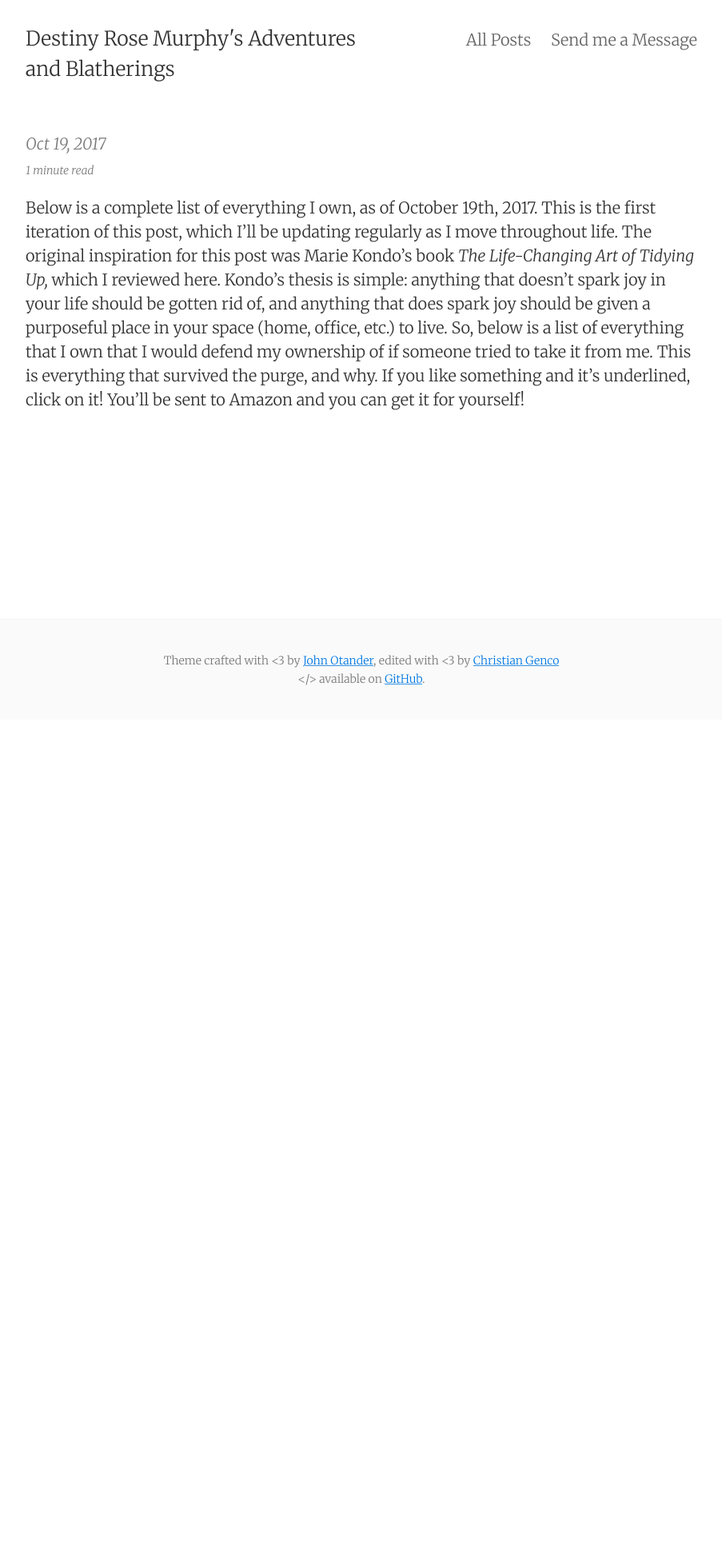
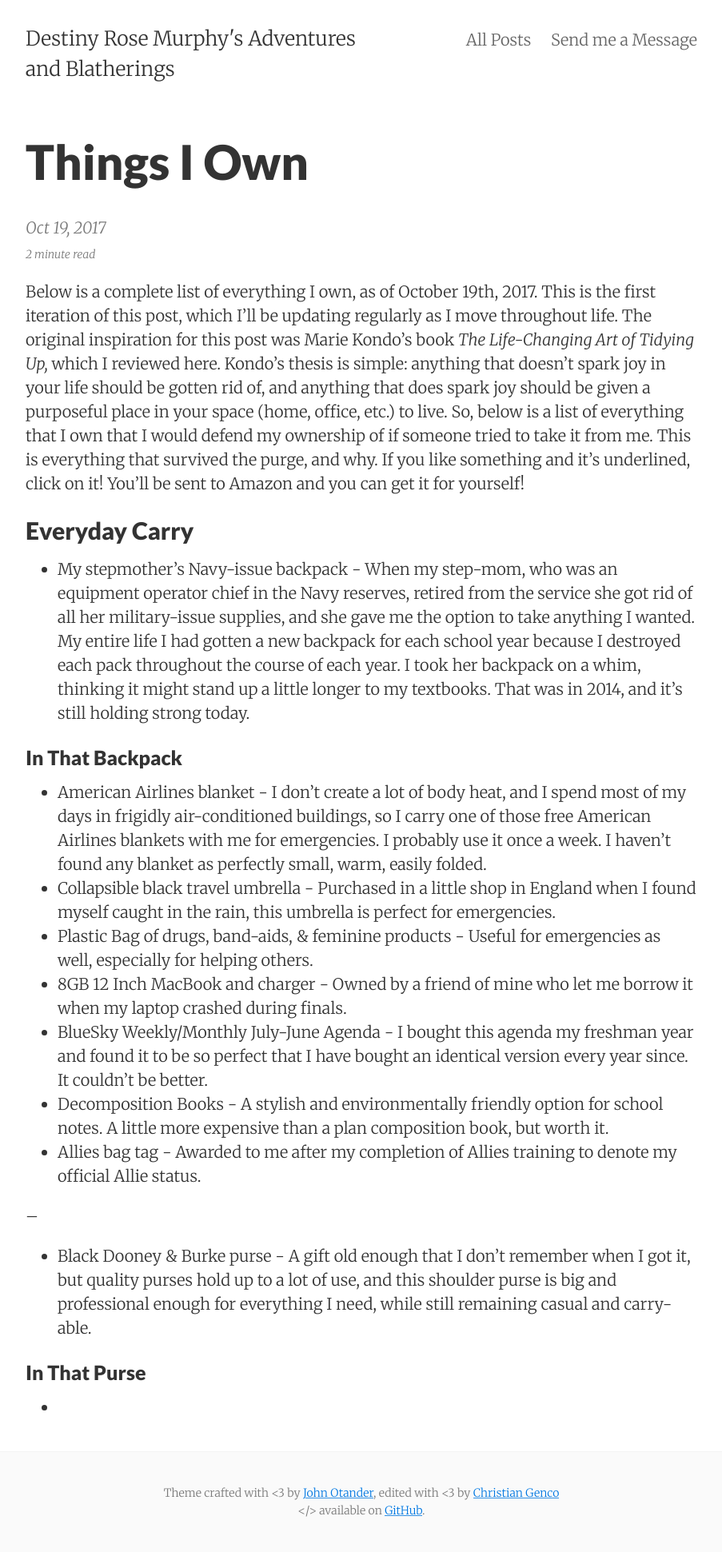
Before and after one commit to DestinyRoseMurphy/DestinyRoseMurphy.github.io, a Jekyll site: the page built from _posts/2017-10-19-Things-I-Own.md, in a window 1280 px wide. Shown: the whole page at 80% size, without its empty margins (188-1091 px from the left). Built offline with Jekyll 4.4.1, drawn with Linux system fonts in a browser that asks for light colours; our own code applies the rules of GitHub Pages for plain Markdown files; before the commit the page ends 900 px from its top, so only the background shows below that.

Commit message:
Fixed Things I own?

```diff
--- a/_posts/2017-10-19-Things-I-Own.md
+++ b/_posts/2017-10-19-Things-I-Own.md
@@ -2,7 +2,30 @@
 layout:     post
 title:      "Things I Own"
 date:       2017-10-19
-summary:    "After reading Marie Kondo's *The Life-Changing Art of Tidying Up* I was inspired to get rid of everything I own that doesn't "spark joy" in my life. In doing so, I had to touch and truly consider throwing away everything I own. Here's what I decided to keep and why."
+summary:    "After reading Marie Kondo's *The Life-Changing Art of Tidying Up* I was inspired to get rid of everything I own that doesn't spark joy in my life. In doing so, I had to touch and truly consider throwing away everything I own. Here's what I decided to keep and why."
 ---
 
 Below is a complete list of everything I own, as of October 19th, 2017. This is the first iteration of this post, which I'll be updating regularly as I move throughout life. The original inspiration for this post was Marie Kondo's book *The Life-Changing Art of Tidying Up,* which I reviewed here. Kondo's thesis is simple: anything that doesn't spark joy in your life should be gotten rid of, and anything that does spark joy should be given a purposeful place in your space (home, office, etc.) to live. So, below is a list of everything that I own that I would defend my ownership of if someone tried to take it from me. This is everything that survived the purge, and why. If you like something and it's underlined, click on it! You'll be sent to Amazon and you can get it for yourself!
+
+## Everyday Carry
+
+
+* My stepmother's Navy-issue backpack - When my step-mom, who was an equipment operator chief in the Navy reserves, retired from the service she got rid of all her military-issue supplies, and she gave me the option to take anything I wanted. My entire life I had gotten a new backpack for each school year because I destroyed each pack throughout the course of each year. I took her backpack on a whim, thinking it might stand up a little longer to my textbooks. That was in 2014, and it's still holding strong today.
+
+### In That Backpack
+
+* American Airlines blanket - I don't create a lot of body heat, and I spend most of my days in frigidly air-conditioned buildings, so I carry one of those free American Airlines blankets with me for emergencies. I probably use it once a week. I haven't found any blanket as perfectly small, warm, easily folded.
+* Collapsible black travel umbrella - Purchased in a little shop in England when I found myself caught in the rain, this umbrella is perfect for emergencies.
+* Plastic Bag of drugs, band-aids, & feminine products - Useful for emergencies as well, especially for helping others.
+* 8GB 12 Inch MacBook and charger - Owned by a friend of mine who let me borrow it when my laptop crashed during finals.
+* BlueSky Weekly/Monthly July-June Agenda - I bought this agenda my freshman year and found it to be so perfect that I have bought an identical version every year since. It couldn't be better.
+* Decomposition Books - A stylish and environmentally friendly option for school notes. A little more expensive than a plan composition book, but worth it.
+* Allies bag tag - Awarded to me after my completion of Allies training to denote my official Allie status.
+
+--
+
+* Black Dooney & Burke purse - A gift old enough that I don't remember when I got it, but quality purses hold up to a lot of use, and this shoulder purse is big and professional enough for everything I need, while still remaining casual and carry-able.
+
+### In That Purse
+
+*
```
